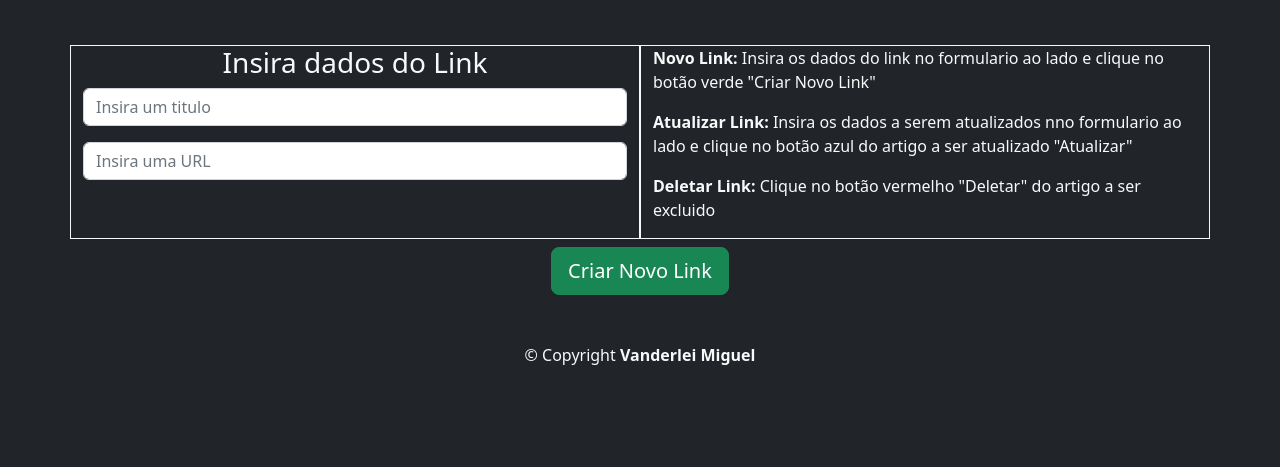
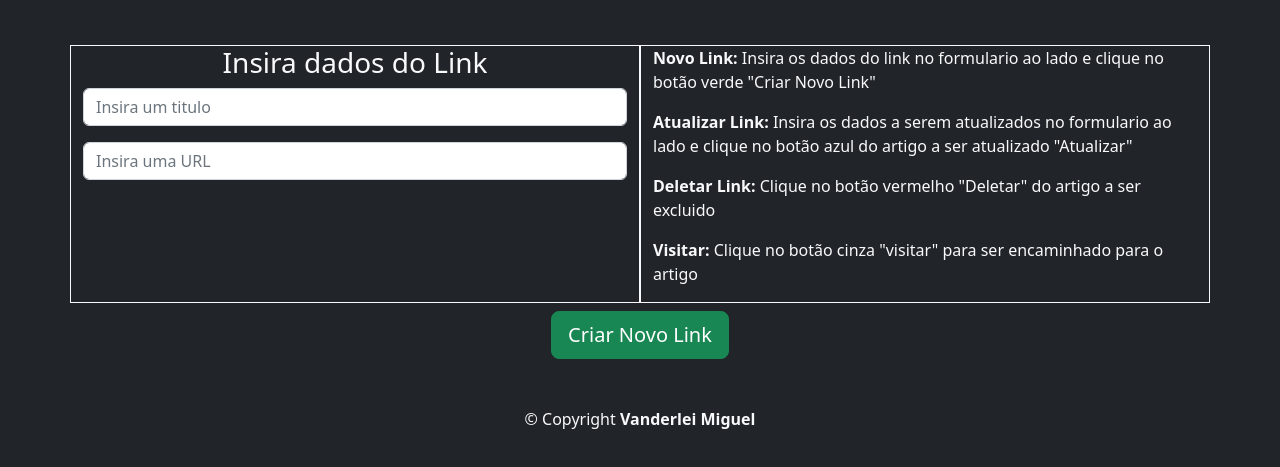
Before and after one commit to vanderleimiguel/links-tech-frontend, a website: page index.html in a window 1280 px wide. Shown: the part 113-580 px from the top of the page. Drawn offline with nearby package versions, Linux system fonts and the light colour scheme; no server answers.

Commit message:
update descriptions

```diff
--- a/index.html
+++ b/index.html
@@ -25,7 +25,7 @@
         </div>
       </section>
 
-      <section class="container bg-dark">
+      <section class="container bg-dark" id="forms">
         <div class="row">
           <div class="col-md-6 text-center border border-light">
             <form id="create">
@@ -53,13 +53,18 @@
             </p>
             <p>
               <strong>Atualizar Link: </strong>Insira os dados a serem
-              atualizados nno formulario ao lado e clique no botão azul do
-              artigo a ser atualizado "Atualizar"
+              atualizados no formulario ao lado e clique no botão azul do artigo
+              a ser atualizado "Atualizar"
             </p>
             <p>
               <strong>Deletar Link: </strong>Clique no botão vermelho "Deletar"
               do artigo a ser excluido
             </p>
+            <p>
+              <strong>Visitar: </strong>Clique no botão cinza "visitar" para ser
+              encaminhado para o artigo
+            </p>
+            <p></p>
           </div>
         </div>
       </section>
```
